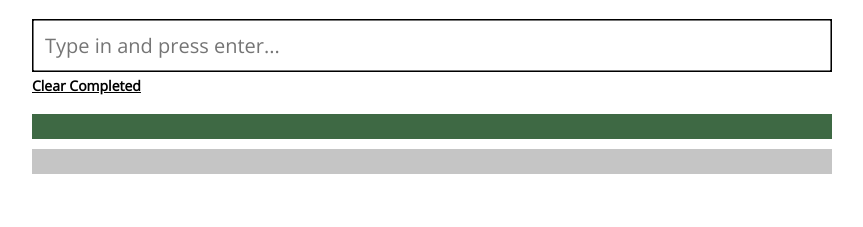
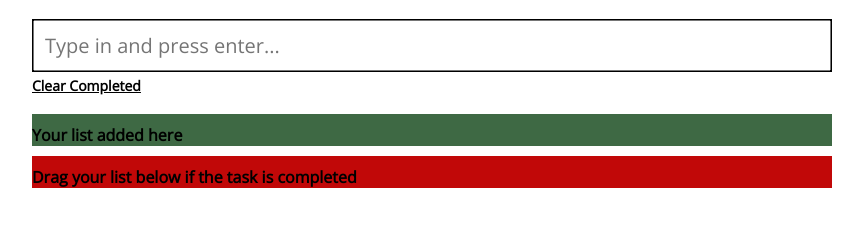
Before and after one commit to amansingh133/shopping-list, a plain HTML site: page index.html in a window 1280 px wide. Shown: the part 67-294 px from the top of the page, without its empty margins (6-869 px from the left). Drawn offline with nearby package versions, Linux system fonts and the light colour scheme.

Commit message:
Made changes to CSS

```diff
--- a/css/style.css
+++ b/css/style.css
@@ -27,19 +27,35 @@
   outline: none;
 }
 
-.shopping-list {
+.shopping-list-container{
   position: relative;
   width: 800px;
   top: 20px;
-  padding-top: 25px;
+  padding-top: 10px;
   background-color: rgb(62, 105, 68);
 }
 
+#one{
+  margin: 0px;
+}
+#two{
+  position: relative;
+  margin: 0px;
+  width: 800px;
+  top: 30px;
+  padding-top: 10px;
+  box-sizing: border-box;
+  background-color: rgb(193, 8, 8);
+  overflow: hidden;
+  user-select: none;
+  z-index: 10;
+}
+
 .completed {
+  cursor: not-allowed;
   position: relative;
   width: 800px;
   top: 30px;
-  padding-top: 25px;
   box-sizing: border-box;
   background-color: rgb(197, 197, 197);
   overflow: hidden;
--- a/index.html
+++ b/index.html
@@ -18,7 +18,11 @@
           />
         </div>
         <a href="#" id="clear-completed">Clear Completed</a>
-        <div class="shopping-list"></div>
+        <div class="shopping-list-container">
+          <h4 id="one">Your list added here</h4>
+          <div class="shopping-list"></div>
+        </div>
+        <h4 id="two">Drag your list below if the task is completed</h4>
         <div class="completed"></div>
       </div>
     </div>
```
